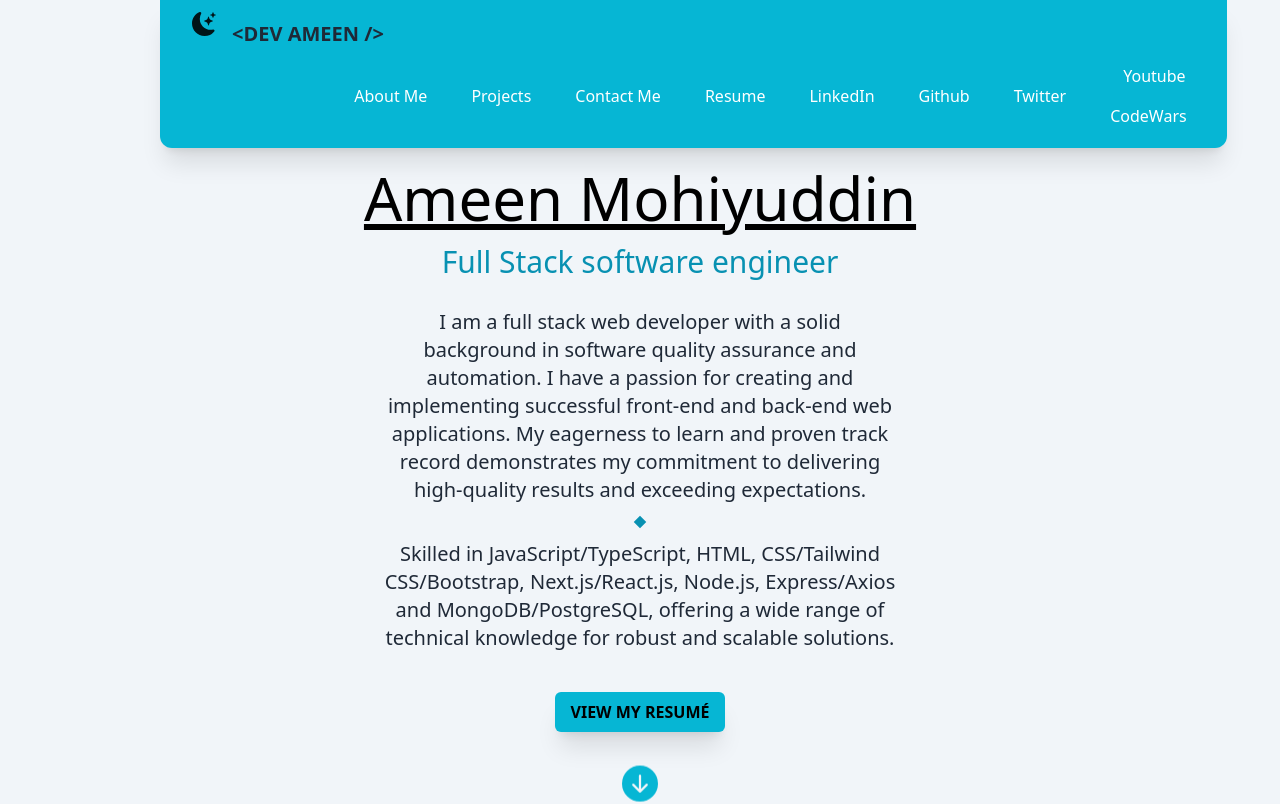
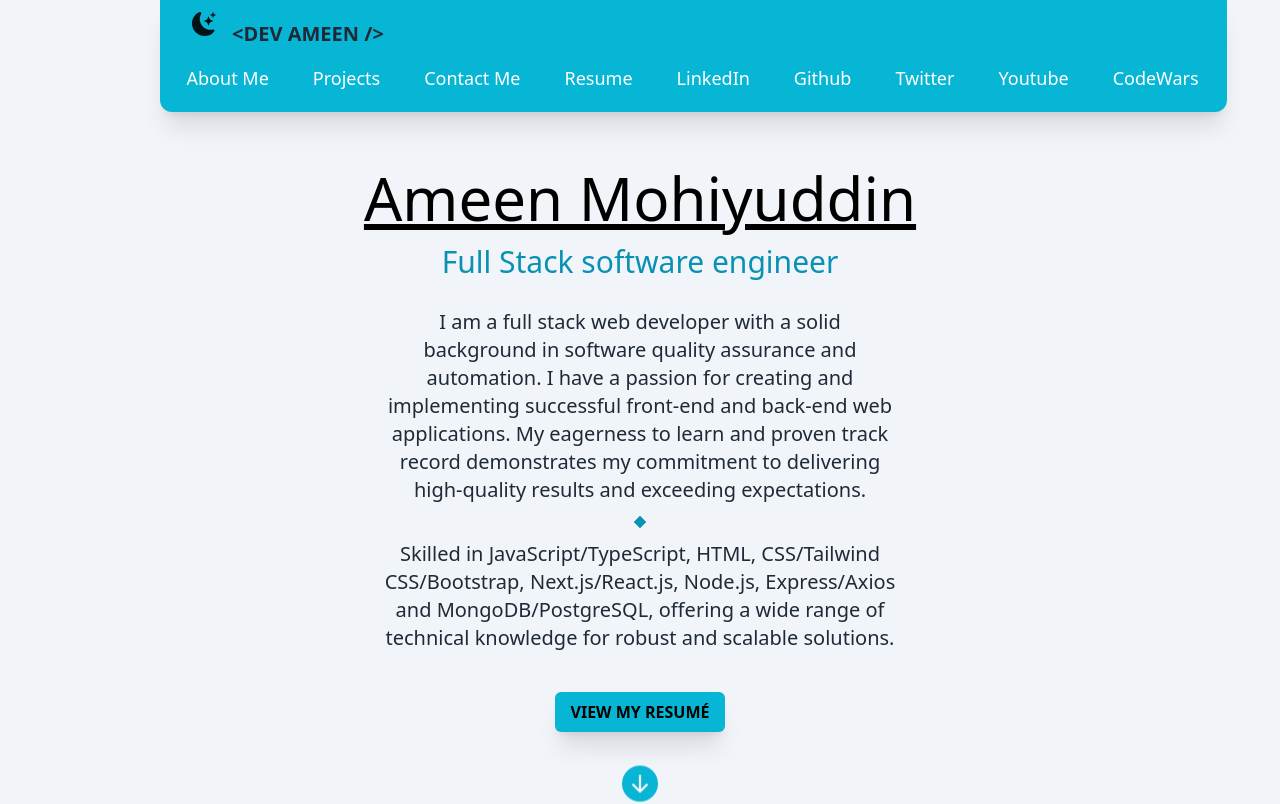
Before and after one commit to Aminizle/React-Portfolio, a React (Create React App) app in the folder portfolio/: page / in a window 1280 px wide. Shown: the top 804 px of the page. Built offline with nearby package versions, Linux system fonts and the light colour scheme.

Commit message:
navbar style update

```diff
--- a/portfolio/src/components/NavBar.js
+++ b/portfolio/src/components/NavBar.js
@@ -47,10 +47,10 @@ const NavBar = () => {
             isOpen ? "block" : "hidden"
           } lg:block mt-2 lg:mt-0 teal-500 lg:bg-transparent text-black p-4 lg:p-0 z-20`}
         >
-          <ul className="list-reset lg:flex justify-end flex-1 items-center ">
+          <ul className="list-reset lg:flex justify-end flex-1 items-center text-lg">
             <li className="mr-3">
               <a
-                className="inline-block text-white py-2 px-4 hover:text-gray-900 font-medium hover:font-bold"
+                className="inline-block text-white py-2 px-4 hover:text-gray-900 font-medium "
                 href="#landing"
                 onClick={() => setIsOpen(!isOpen)}
               >
@@ -59,7 +59,7 @@ const NavBar = () => {
             </li>
             <li className="mr-3">
               <a
-                className="inline-block text-white py-2 px-4 hover:text-gray-900 font-medium hover:font-bold"
+                className="inline-block text-white py-2 px-4 hover:text-gray-900 font-medium "
                 href="#Projects"
                 onClick={() => setIsOpen(!isOpen)}
               >
@@ -68,7 +68,7 @@ const NavBar = () => {
             </li>
             <li className="mr-3">
               <a
-                className="inline-block text-white py-2 px-4 hover:text-gray-900 font-medium hover:font-bold"
+                className="inline-block text-white py-2 px-4 hover:text-gray-900 font-medium "
                 href="#contact"
                 onClick={() => setIsOpen(!isOpen)}
               >
@@ -77,7 +77,7 @@ const NavBar = () => {
             </li>
             <li className="mr-3">
               <a
-                className="inline-block text-white py-2 px-4 hover:text-gray-900 font-medium hover:font-bold"
+                className="inline-block text-white py-2 px-4 hover:text-gray-900 font-medium "
                 href={Pdf}
                 target="_blank"
                 rel="noreferrer"
@@ -88,7 +88,7 @@ const NavBar = () => {
             </li>
             <li className="mr-3">
               <a
-                className="inline-block text-white py-2 px-4 hover:text-gray-900 font-medium hover:font-bold"
+                className="inline-block text-white py-2 px-4 hover:text-gray-900 font-medium "
                 href="https://www.linkedin.com/in/ameen-mohiyuddin/"
                 target="_blank"
                 rel="noreferrer"
@@ -99,7 +99,7 @@ const NavBar = () => {
             </li>
             <li className="mr-3">
               <a
-                className="inline-block text-white py-2 px-4 hover:text-gray-900 font-medium hover:font-bold"
+                className="inline-block text-white py-2 px-4 hover:text-gray-900 font-medium "
                 href="https://github.com/Aminizle"
                 target="_blank"
                 rel="noreferrer"
@@ -111,7 +111,7 @@ const NavBar = () => {
 
             <li className="mr-3">
               <a
-                className="inline-block text-white py-2 px-4 hover:text-gray-900 font-medium hover:font-bold"
+                className="inline-block text-white py-2 px-4 hover:text-gray-900 font-medium "
                 href="https://twitter.com/DevAmeenM"
                 target="_blank"
                 rel="noreferrer"
@@ -123,7 +123,7 @@ const NavBar = () => {
 
             <li className="mr-3">
               <a
-                className="inline-block text-white py-2 px-4 hover:text-gray-900 font-medium hover:font-bold"
+                className="inline-block text-white py-2 px-4 hover:text-gray-900 font-medium "
                 href="https://www.youtube.com/channel/UCtnzaJeLTPhhH6jolpdGhpw"
                 target="_blank"
                 rel="noreferrer"
@@ -131,9 +131,10 @@ const NavBar = () => {
               >
                 Youtube
               </a>
-              <li className="mr-3">
+            </li>
+            <li className="mr-3">
               <a
-                className="inline-block text-white py-2 px-4 hover:text-gray-900 font-medium hover:font-bold"
+                className="inline-block text-white py-2 px-4 hover:text-gray-900 font-medium "
                 target="_blank"
                 rel="noreferrer"
                 href="https://www.codewars.com/users/DevAmeenM"
@@ -141,7 +142,6 @@ const NavBar = () => {
               >
                 CodeWars
               </a>
-            </li>
             </li>
           </ul>
         </div>
```
